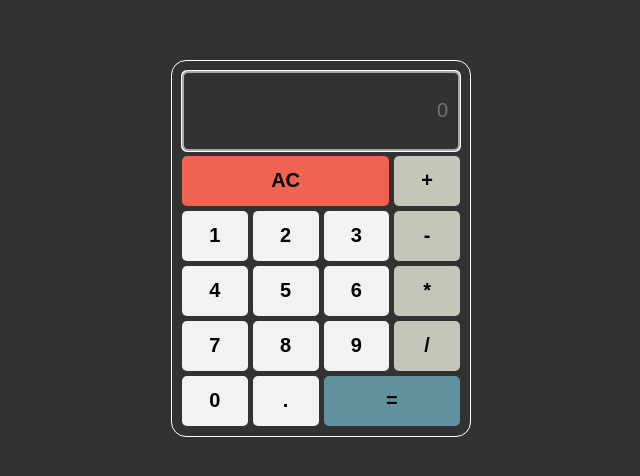
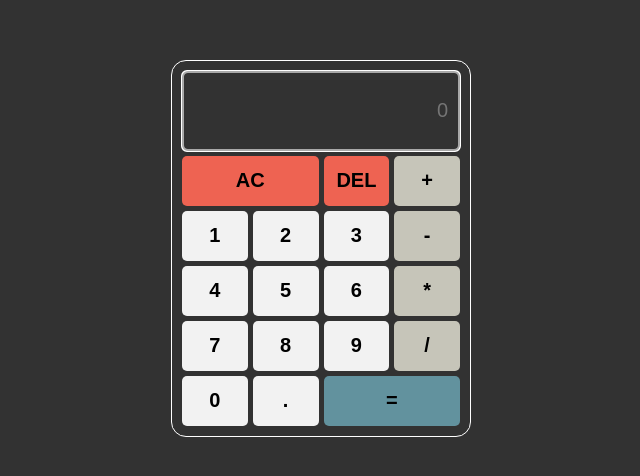
Before and after one commit to yupaziura/sandbox-calculator, a React (Create React App) app: page / in a window 1280 px wide. Shown: the part 152-628 px from the top of the page, without its empty margins (319-959 px from the left). Built offline with nearby package versions, Linux system fonts and the light colour scheme.

Commit message:
Add delite button

```diff
--- a/src/App.js
+++ b/src/App.js
@@ -20,13 +20,18 @@ function App() {
       setResult('')
     }
 
+    else if(input==='DEL') {
+      setResult(result?.slice(0, -1))
+    }
+
     else{
       setResult(result.toString()+input.toString())
     }
 
   }
 
-  const data = ['AC','+', 1,2,3,'-',4,5,6,'*',7,8,9,'/', 0, '.', '='];
+  const data = ['AC', "DEL",'+', 1,2,3,'-',4,5,6,'*',7,8,9,'/', 0, '.', '='];
+
   return (
     <div className="App">
         <div className="container">
--- a/src/components/Buttons/Button.scss
+++ b/src/components/Buttons/Button.scss
@@ -13,8 +13,13 @@
     font-weight: bolder;
 
     &-AC{
-        grid-column: 1/4;
+        grid-column: 1/3;
         background-color: #EE6352;
+    }
+
+    &-DEL{
+        background-color: #EE6352;
+
     }
     &-\={
         grid-column: 3/5;
```
